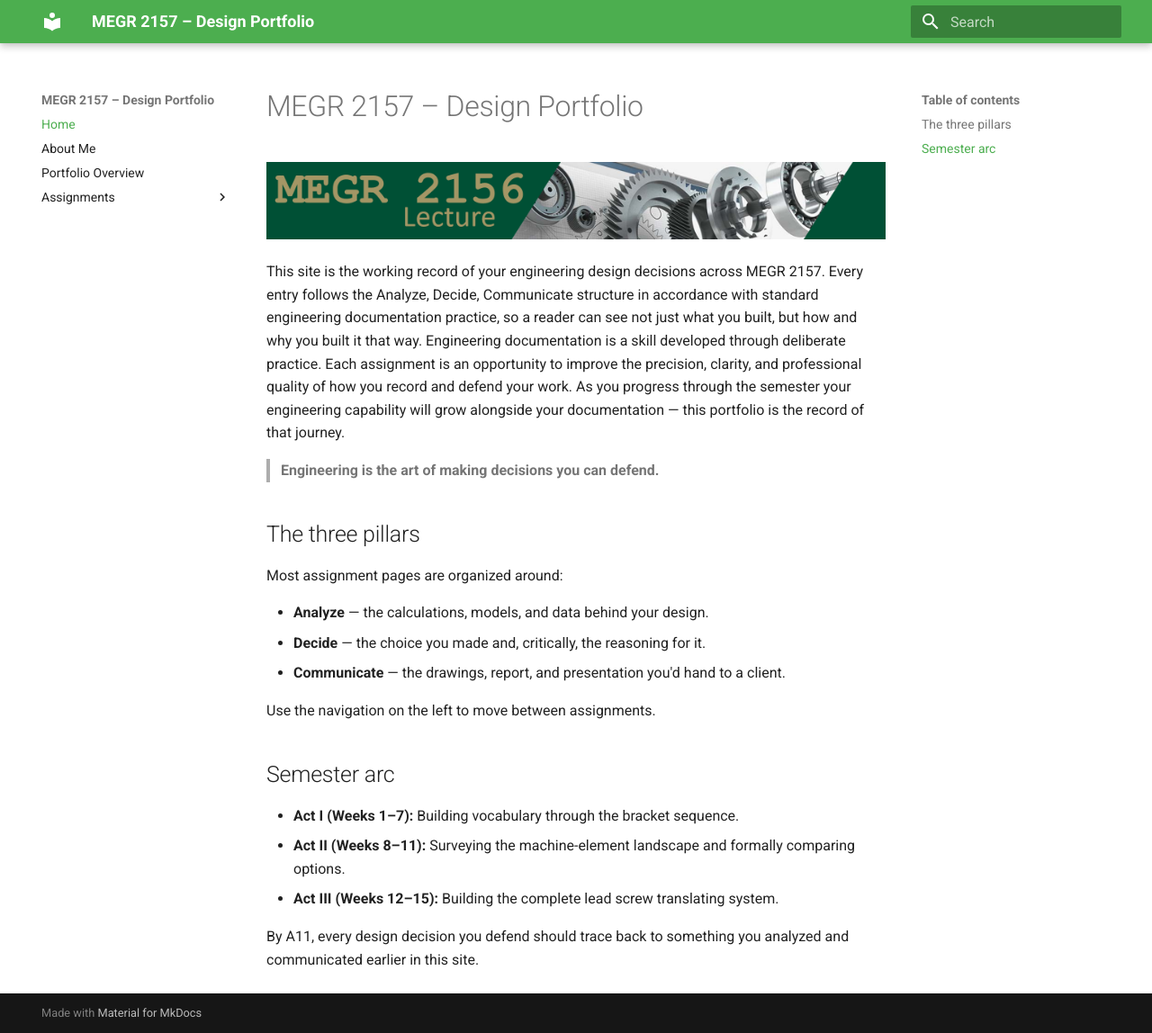
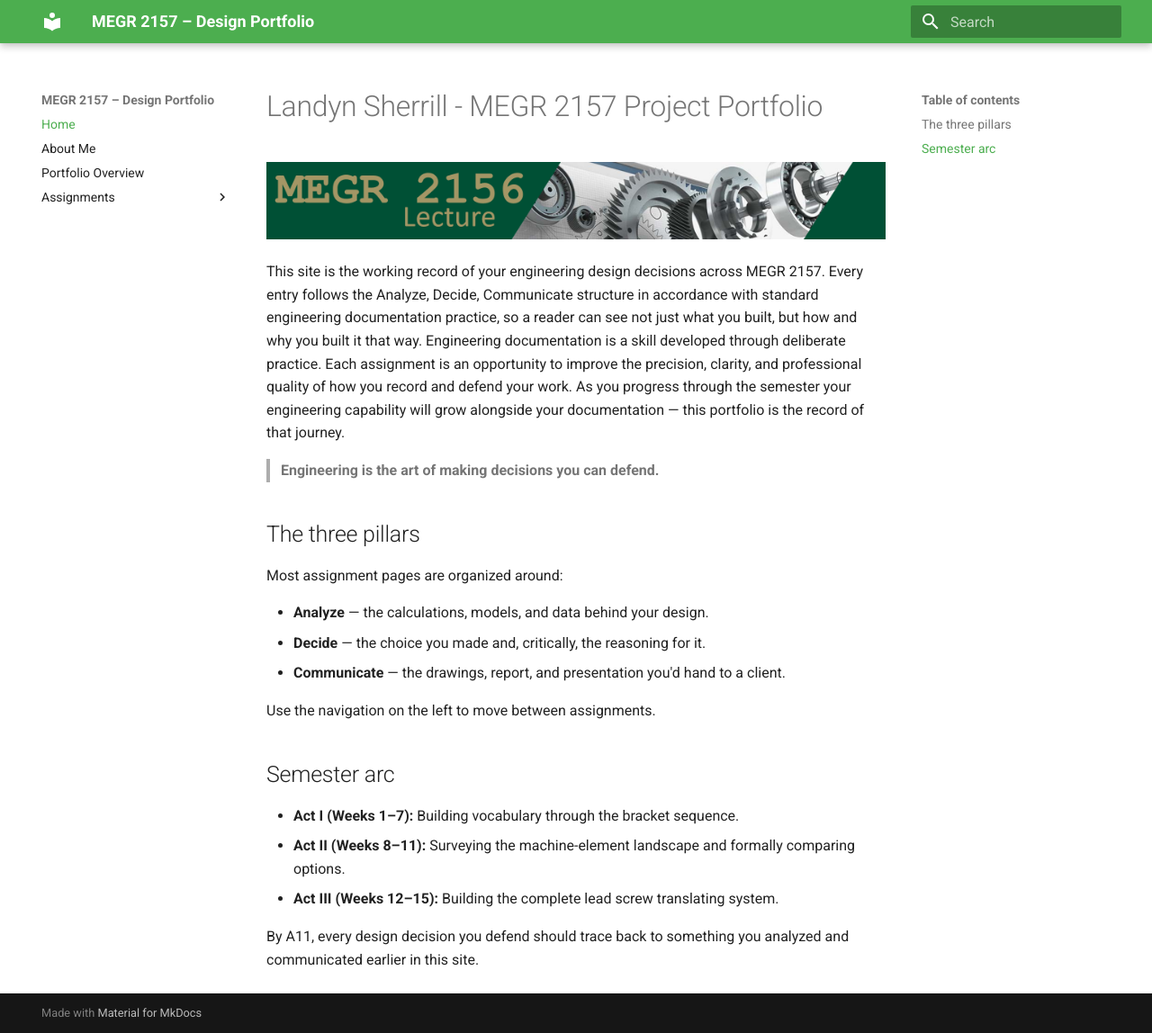
Before and after one commit to LandynSherrill/megr-2157-project-portfolio, an MkDocs documentation site: the page built from docs/index.md, in a window 1280 px wide and 1148 px high. Shown: the whole window at 90% size. Built offline with MkDocs 1.6.1 and Material for MkDocs 9.7.7, drawn with Linux system fonts in a browser that asks for light colours.

Commit message:
Initial Setup
Updated the title and context of the project portfolio.

```diff
--- a/docs/index.md
+++ b/docs/index.md
@@ -1,4 +1,4 @@
-# MEGR 2157 – Design Portfolio
+# Landyn Sherrill - MEGR 2157 Project Portfolio
 
 ![MEGR 2156-7 Title](MEGR2156title.png)
 
```
